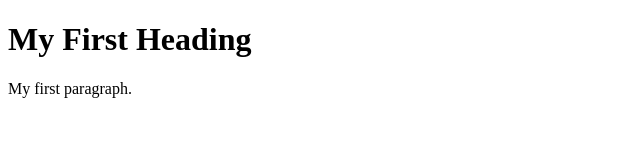
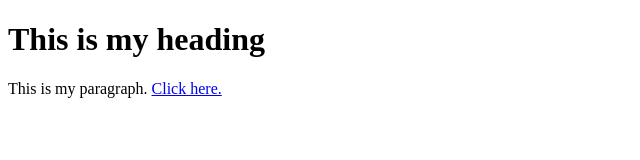
Before and after one commit to anuranjan638/Sample-Repository, a plain HTML site: page index.html in a window 1280 px wide. Shown: the whole page, without its empty margins (0-640 px from the left). Drawn offline with Linux system fonts and the light colour scheme.

Commit message:
Update index.html

```diff
--- a/index.html
+++ b/index.html
@@ -1,9 +1,11 @@
 <!DOCTYPE html>
 <html>
-<body>
-
-<h1>My First Heading</h1>
-<p>My first paragraph.</p>
-
-</body>
+  <head>
+    <title>Sample Page</title>
+  </head>
+    <body>
+        <h1>This is my heading</h1>
+        <p1>This is my paragraph.</p1>
+        <a href="https://anuranjan638.github.io/Sample-Repository/">Click here.</a>
+    </body>
 </html>
```
